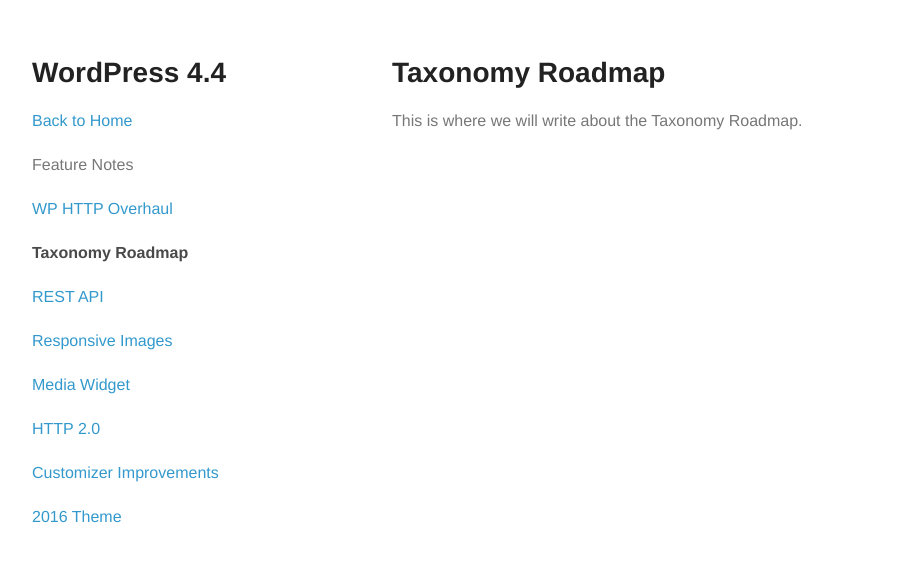
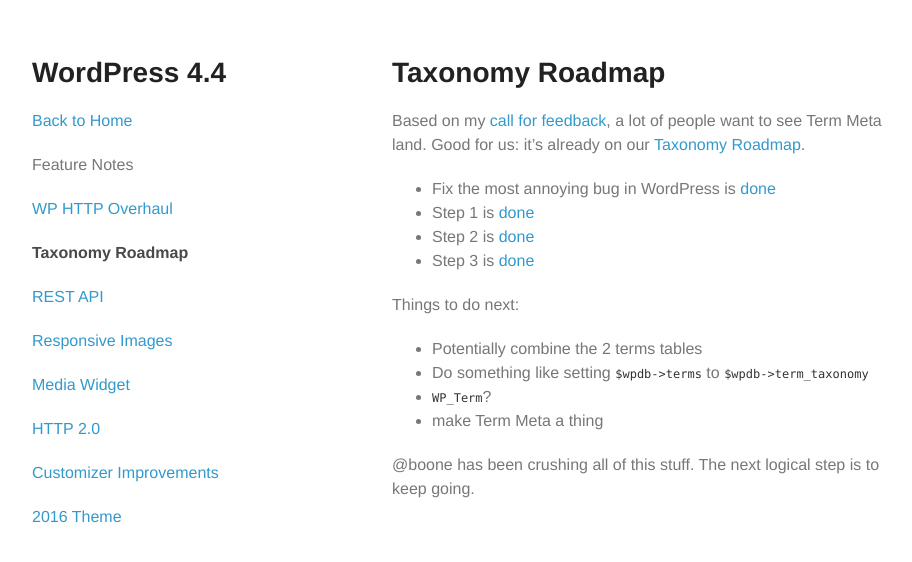
Before and after one commit to staylor/wordpress-4.4, a Jekyll site: the page built from _posts/2015-08-23-taxonomy-roadmap.md, in a window 1280 px wide. Shown: the top 562 px of the page, without its empty margins (178-1090 px from the left). Built offline with Jekyll 4.4.1, drawn with Linux system fonts in a browser that asks for light colours.

Commit message:
more updates

```diff
--- a/_posts/2015-08-23-taxonomy-roadmap.md
+++ b/_posts/2015-08-23-taxonomy-roadmap.md
@@ -5,4 +5,20 @@
 elevator_pitch: boone has been tearing up the roadmap, will continue work this cycle
 ---
 
-This is where we will write about the Taxonomy Roadmap.
+Based on my [call for feedback](https://make.wordpress.org/core/2015/08/19/wordpress-4-4-whats-on-your-wishlist/),
+a lot of people want to see Term Meta land. Good for us: it's already on our
+[Taxonomy Roadmap](https://make.wordpress.org/core/2013/07/28/potential-roadmap-for-taxonomy-meta-and-post-relationships/).
+
+* Fix the most annoying bug in WordPress is [done](https://core.trac.wordpress.org/ticket/5809)
+* Step 1 is [done](https://core.trac.wordpress.org/ticket/17689)
+* Step 2 is [done](https://core.trac.wordpress.org/ticket/21950)
+* Step 3 is [done](https://core.trac.wordpress.org/ticket/30261)
+
+Things to do next:
+
+* Potentially combine the 2 terms tables
+* Do something like setting `$wpdb->terms` to `$wpdb->term_taxonomy`
+* `WP_Term`?
+* make Term Meta a thing
+
+@boone has been crushing all of this stuff. The next logical step is to keep going.
```
Also changed, not shown: _posts/2015-08-23-wp-http-overhaul.md (+8 -0 lines).
